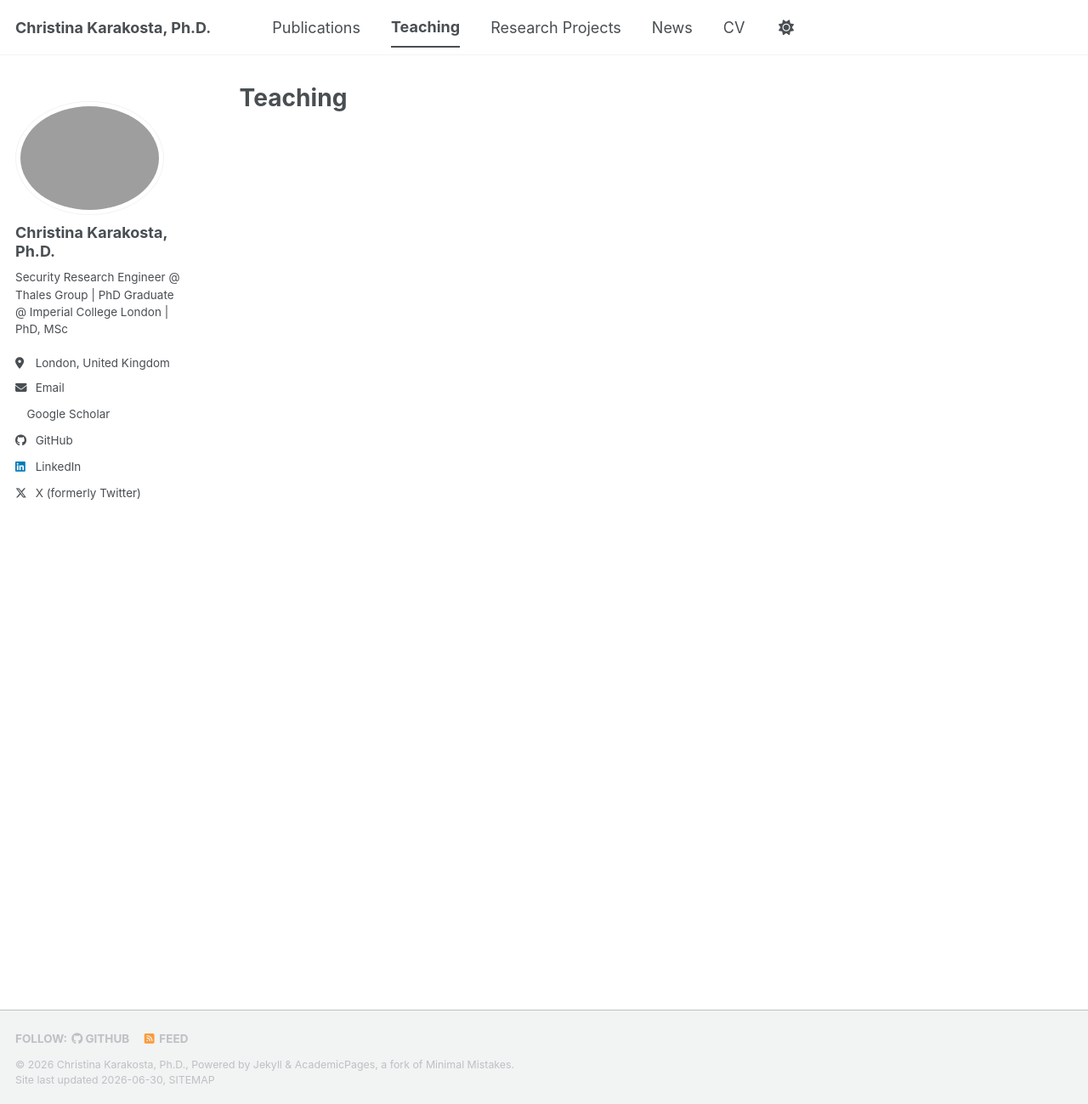
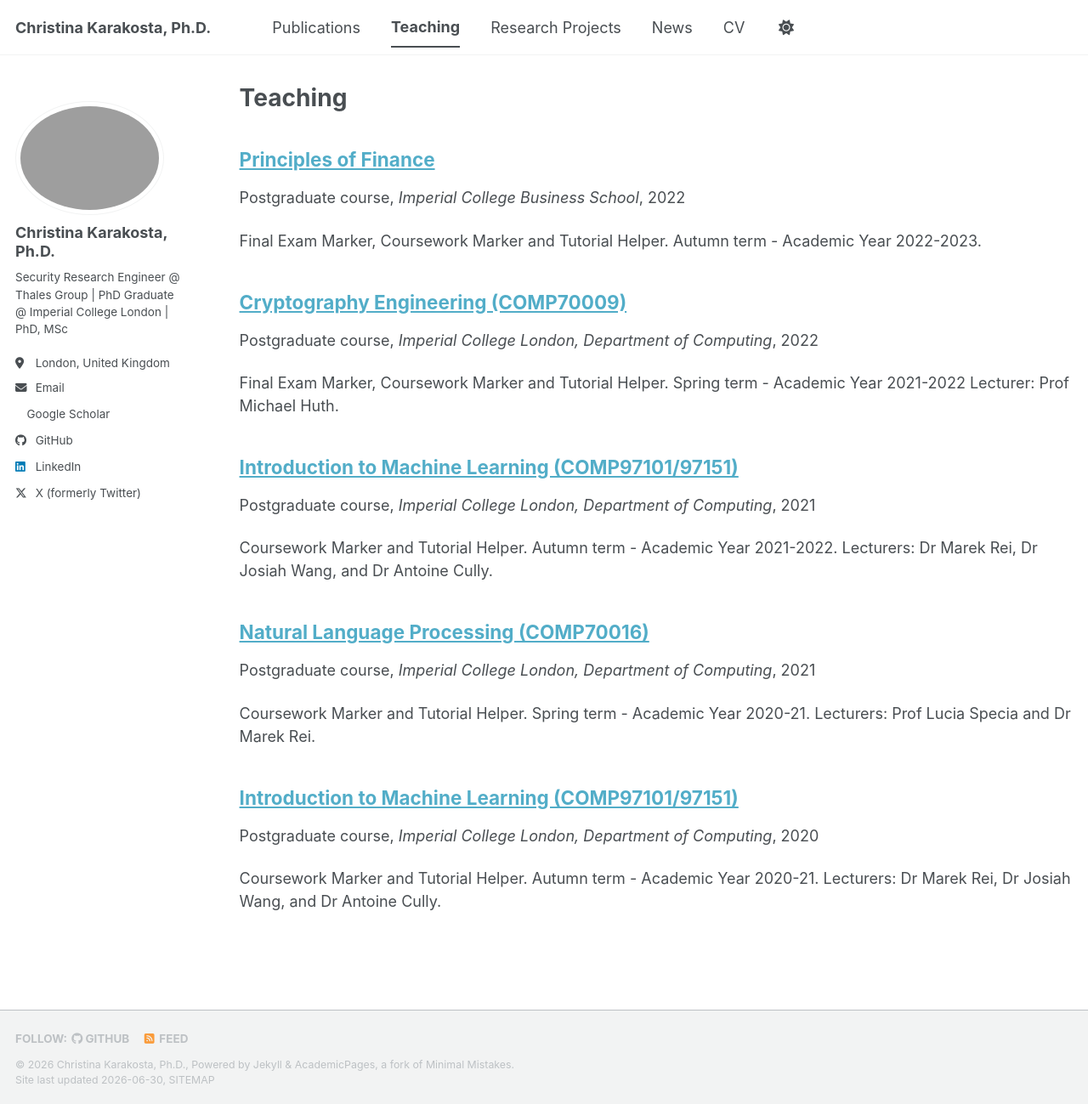
Before and after one commit to ckarakosta/ckarakosta.github.io, a Jekyll site: the page built from _pages/teaching.html, in a window 1280 px wide and 1299 px high. Shown: the whole window at 85% size. Built offline with Jekyll 4.4.1, drawn with Linux system fonts in a browser that asks for light colours; a style sheet for code colours, icons or effects is not loaded; a file with an impossible date is left out.

Commit message:
Updated template

```diff
--- a/_teaching/2020-NLP.md
+++ b/_teaching/2020-NLP.md
@@ -4,8 +4,8 @@ collection: teaching
 type: "Postgraduate course"
 permalink: https://www.imperial.ac.uk/computing/current-students/courses/70016/
 venue: "Imperial College London, Department of Computing"
-date: Spring term - Academic Year 2020-21
+date: 2021-01-01
 location: "London, UK"
 ---
 
-Coursework Marker and Tutorial Helper. Lecturers: Dr Marek Rei, Dr Josiah Wang, and Dr Antoine Cully.
+Coursework Marker and Tutorial Helper. Spring term - Academic Year 2020-21. Lecturers: Prof Lucia Specia and Dr Marek Rei.
--- a/_teaching/2021-cryptography-engineering.md
+++ b/_teaching/2021-cryptography-engineering.md
@@ -4,8 +4,8 @@ collection: teaching
 type: "Postgraduate course"
 permalink: https://www.imperial.ac.uk/computing/current-students/courses/70009/
 venue: "Imperial College London, Department of Computing"
-date: Spring term - Academic Year 2021-2022
+date: 2022-01-01
 location: "London, UK"
 ---
 
-Final Exam Marker, Coursework Marker and Tutorial Helper. Lecturers: Prof Michael Huth.
+Final Exam Marker, Coursework Marker and Tutorial Helper. Spring term - Academic Year 2021-2022 Lecturer: Prof Michael Huth.
--- a/_teaching/2021-intro-machine-learning.md
+++ b/_teaching/2021-intro-machine-learning.md
@@ -4,8 +4,8 @@ collection: teaching
 type: "Postgraduate course"
 permalink: /teaching/2020-intro-machine-learning
 venue: "Imperial College London, Department of Computing"
-date: Autumn term - Academic Year 2021-2022
+date: 2021-10-01
 location: "London, UK"
 ---
 
-Coursework Marker and Tutorial Helper. Lecturers: Prof Lucia Specia and Dr Marek Rei.
+Coursework Marker and Tutorial Helper. Autumn term - Academic Year 2021-2022. Lecturers: Dr Marek Rei, Dr Josiah Wang, and Dr Antoine Cully.
--- a/_teaching/2022-principles-of-finance.md
+++ b/_teaching/2022-principles-of-finance.md
@@ -4,8 +4,8 @@ collection: teaching
 type: "Postgraduate course"
 permalink: https://www.imperial.ac.uk/business-school/masters/climate-change-management-finance/#programme-content
 venue: "Imperial College Business School"
-date: Autumn term - Academic Year 2022-2023
+date: 2022-10-01
 location: "London, UK"
 ---
 
-Final Exam Marker, Coursework Marker and Tutorial Helper.
+Final Exam Marker, Coursework Marker and Tutorial Helper. Autumn term - Academic Year 2022-2023.
```
Also changed, not shown: _pages/about.md (+1 -1 lines), _teaching/2020-intro-machine-learning.md (+2 -2 lines).
